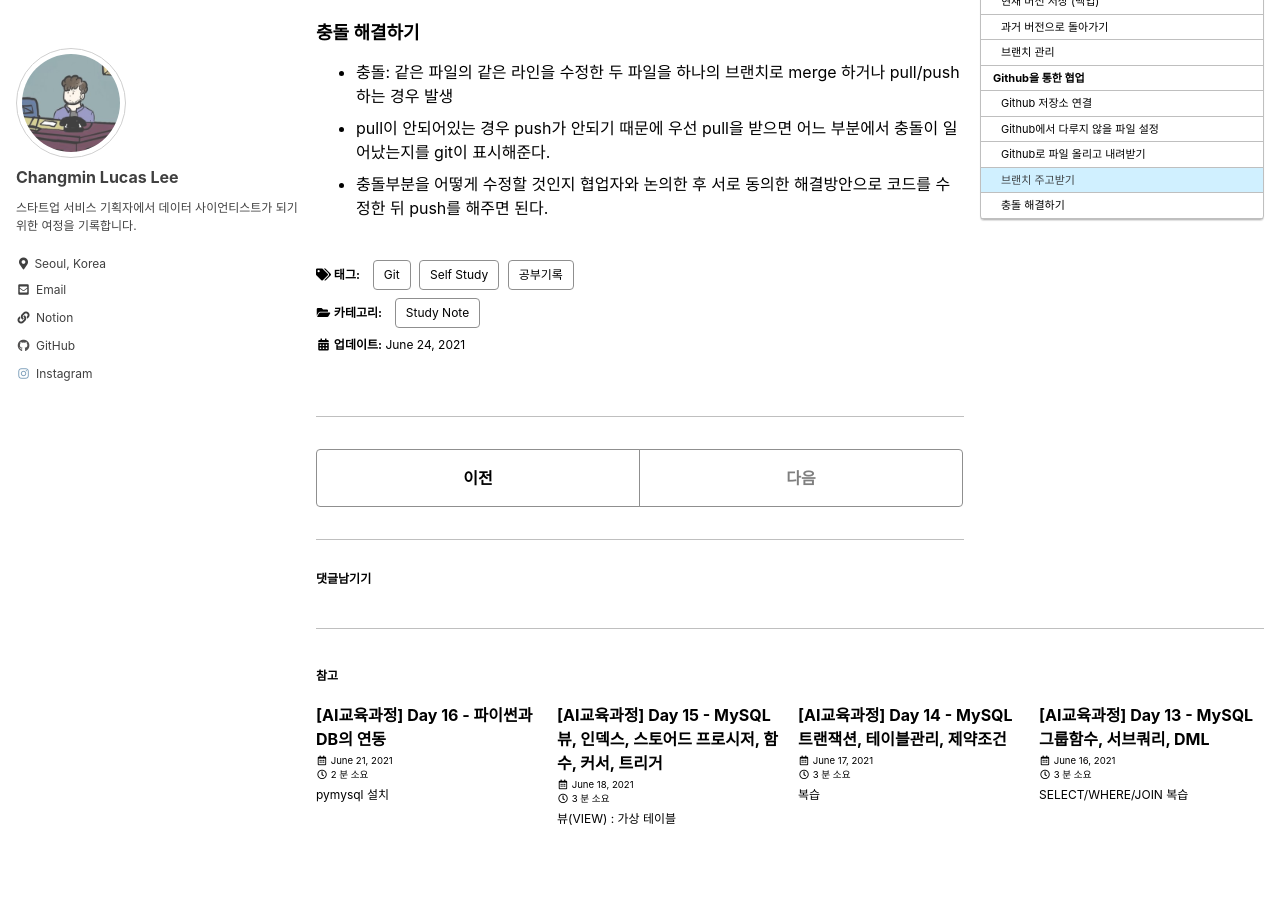
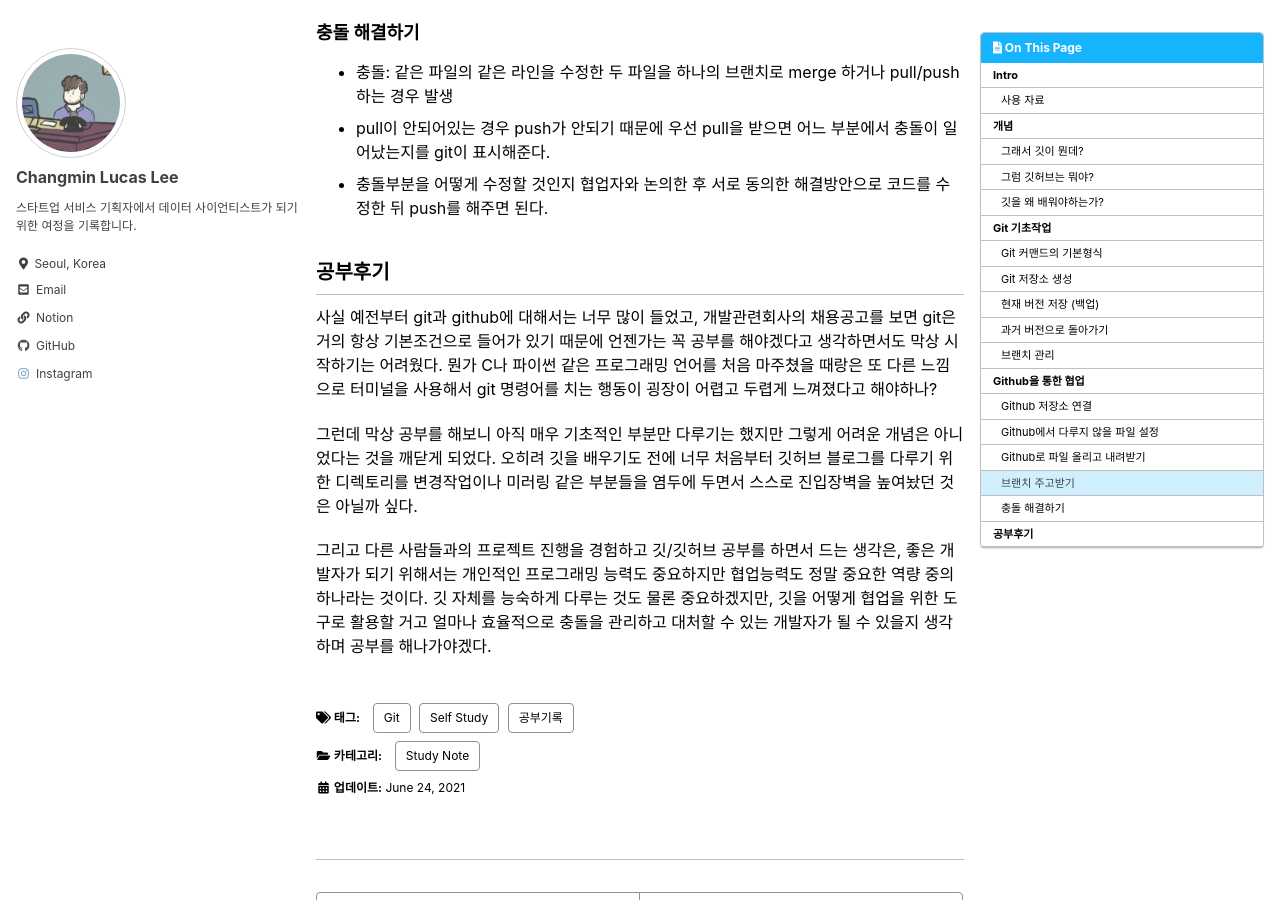
Before and after one commit to lucathree/lucathree.github.io, a Jekyll site: the page built from _posts/2021/2021-06-24-git101.md, in a window 1280 px wide and 900 px high, scrolled down 5034 px. Built offline with Jekyll 4.4.1, drawn with Linux system fonts in a browser that asks for light colours; cached includes are drawn as plain includes; comment, search, counter and statistics services are not loaded.

Commit message:
Update 2021-06-24-git101.md

```diff
--- a/_posts/2021/2021-06-24-git101.md
+++ b/_posts/2021/2021-06-24-git101.md
@@ -169,3 +169,12 @@ git push -d 원격명 브랜치명  #원격의 브랜치 삭제
 - 충돌: 같은 파일의 같은 라인을 수정한 두 파일을 하나의 브랜치로 merge 하거나 pull/push 하는 경우 발생
 - pull이 안되어있는 경우 push가 안되기 때문에 우선 pull을 받으면 어느 부분에서 충돌이 일어났는지를 git이 표시해준다.
 - 충돌부분을 어떻게 수정할 것인지 협업자와 논의한 후 서로 동의한 해결방안으로 코드를 수정한 뒤 push를 해주면 된다.
+
+
+## 공부후기
+
+사실 예전부터 git과 github에 대해서는 너무 많이 들었고, 개발관련회사의 채용공고를 보면 git은 거의 항상 기본조건으로 들어가 있기 때문에 언젠가는 꼭 공부를 해야겠다고 생각하면서도 막상 시작하기는 어려웠다. 뭔가 C나 파이썬 같은 프로그래밍 언어를 처음 마주쳤을 때랑은 또 다른 느낌으로 터미널을 사용해서 git 명령어를 치는 행동이 굉장이 어렵고 두렵게 느껴졌다고 해야하나?
+
+그런데 막상 공부를 해보니 아직 매우 기초적인 부분만 다루기는 했지만 그렇게 어려운 개념은 아니었다는 것을 깨닫게 되었다. 오히려 깃을 배우기도 전에 너무 처음부터 깃허브 블로그를 다루기 위한 디렉토리를 변경작업이나 미러링 같은 부분들을 염두에 두면서 스스로 진입장벽을 높여놨던 것은 아닐까 싶다.
+
+그리고 다른 사람들과의 프로젝트 진행을 경험하고 깃/깃허브 공부를 하면서 드는 생각은, 좋은 개발자가 되기 위해서는 개인적인 프로그래밍 능력도 중요하지만 협업능력도 정말 중요한 역량 중의 하나라는 것이다. 깃 자체를 능숙하게 다루는 것도 물론 중요하겠지만, 깃을 어떻게 협업을 위한 도구로 활용할 거고 얼마나 효율적으로 충돌을 관리하고 대처할 수 있는 개발자가 될 수 있을지 생각하며 공부를 해나가야겠다.
```
